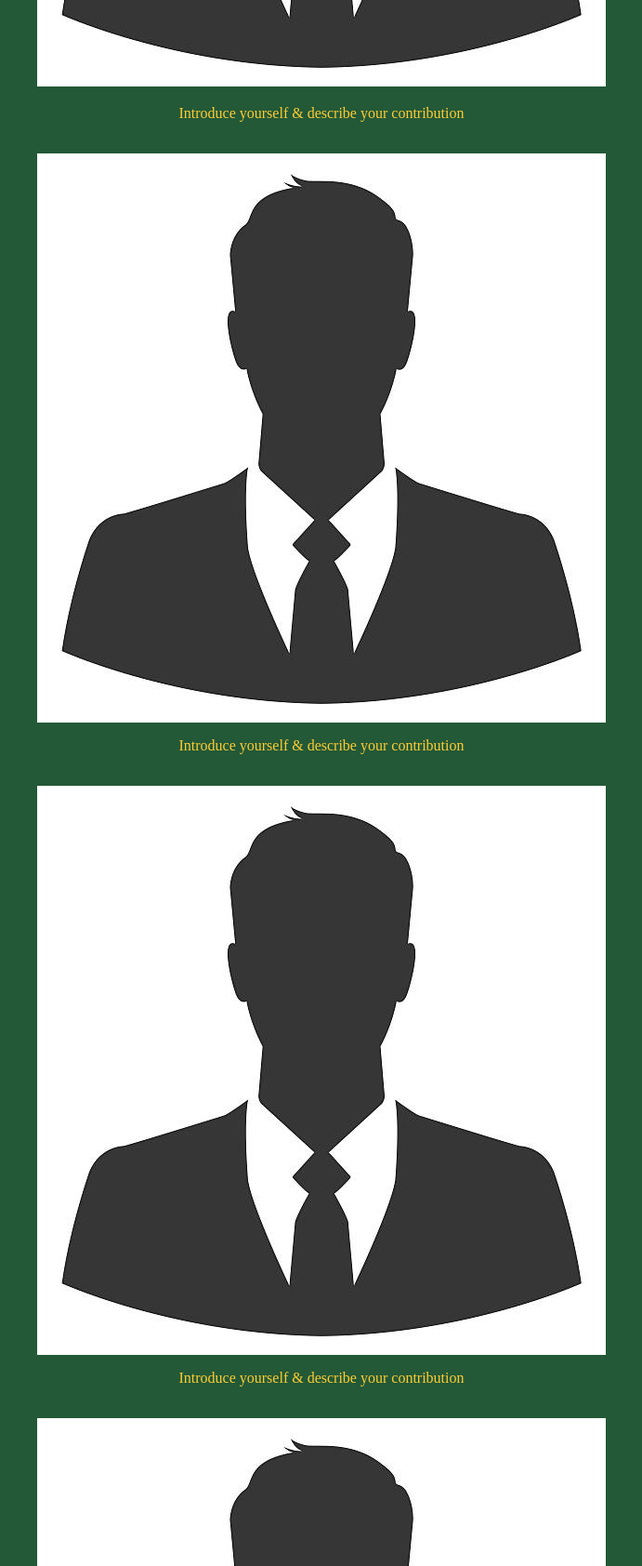
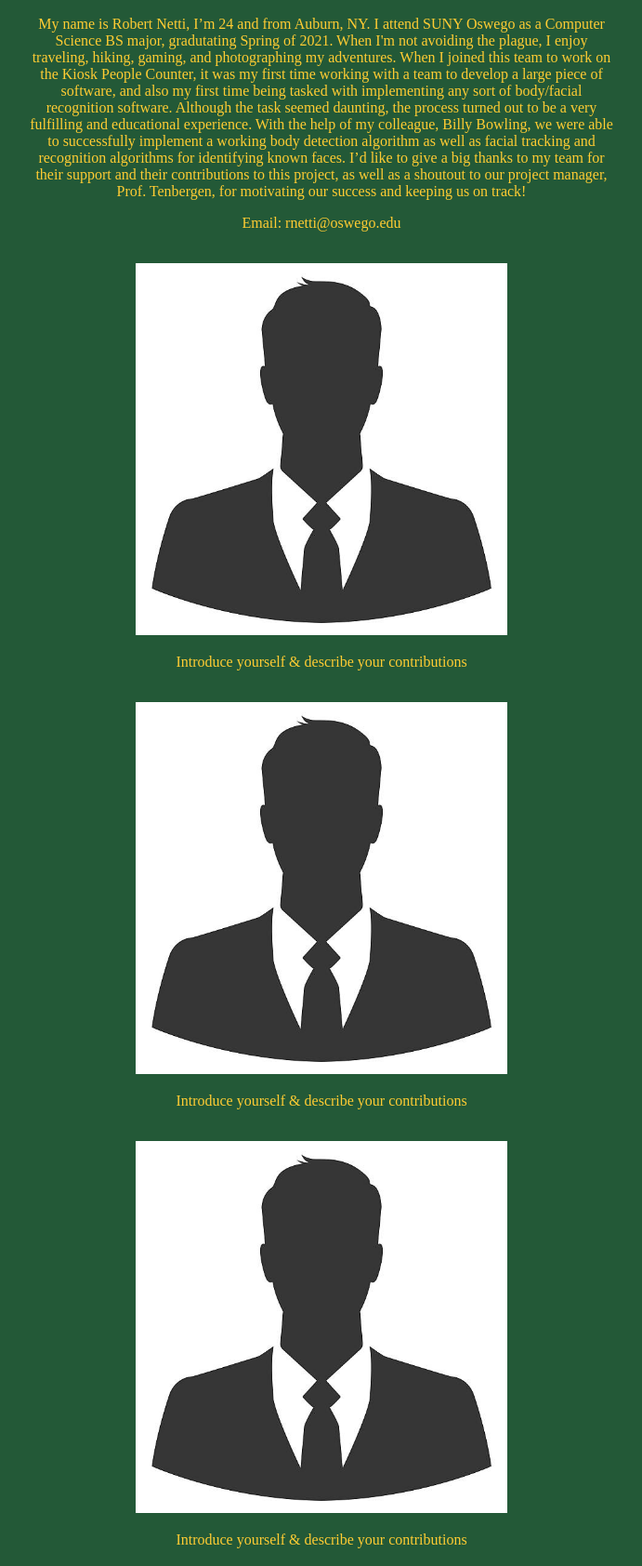
Before and after one commit to WeStandUnited/KIOSK-People-Counter, a plain HTML site: page about.html in a window 1280 px wide. Shown: the part 1116-2800 px from the top of the page at 93% size, without its empty margins (294-985 px from the left). Drawn offline with Linux system fonts and the light colour scheme.

Commit message:
added to about me page

```diff
--- a/about.html
+++ b/about.html
@@ -24,28 +24,29 @@
 
             </div>
             <div id="author1">
-                <img src="stock_image.jpeg" style="margin-left: auto; margin-right: auto;">
-                <p>Introduce yourself & describe your contribution</p>
+                <img src="rob_netti.jpg" style=" max-width: 400px; max-height: auto; margin-left: auto; margin-right: auto;">
+                <p style="text-align:center;margin-right: auto;margin-left: auto;max-width: 50%;  ">My name is Robert Netti, I’m 24 and from Auburn, NY. I attend SUNY Oswego as a Computer Science BS major, gradutating Spring of 2021. When I'm not avoiding the plague, I enjoy traveling, hiking, gaming, and photographing my adventures. When I joined this team to work on the Kiosk People Counter, it was my first time working with a team to develop a large piece of software, and also my first time being tasked with implementing any sort of body/facial recognition software. Although the task seemed daunting, the process turned out to be a very fulfilling and educational experience. With the help of my colleague, Billy Bowling, we were able to successfully implement a working body detection algorithm as well as facial tracking and recognition algorithms for identifying known faces. I’d like to give a big thanks to my team for their support and their contributions to this project, as well as a shoutout to our project manager, Prof. Tenbergen, for motivating our success and keeping us on track!</p>
+                <p>Email: rnetti@oswego.edu</p>
                 <br />
             </div>
             <div id="author2">
-                <img src="stock_image.jpeg" style=" display: block; margin-left: auto; margin-right: auto;">
-                <p>Introduce yourself & describe your contribution</p>
+                <img src="stock_image.jpeg" style=" max-width: 400px; max-height: auto; margin-left: auto; margin-right: auto;">
+                <p style="text-align:center;margin-right: auto;margin-left: auto;max-width: 50%;  ">Introduce yourself & describe your contributions</p>
                 <br />
             </div>
             <div id="author3">
-                <img src="stock_image.jpeg" style=" display: block; margin-left: auto; margin-right: auto;">
-                <p>Introduce yourself & describe your contribution</p>
+                <img src="stock_image.jpeg" style=" max-width: 400px; max-height: auto; margin-left: auto; margin-right: auto;">
+                <p style="text-align:center;margin-right: auto;margin-left: auto;max-width: 50%;  ">Introduce yourself & describe your contributions</p>
                 <br />
             </div>
             <div id="author4">
-                <img src="stock_image.jpeg" style=" display: block; margin-left: auto; margin-right: auto;">
-                <p>Introduce yourself & describe your contribution</p>
+                <img src="stock_image.jpeg" style=" max-width: 400px; max-height: auto; margin-left: auto; margin-right: auto;">
+                <p style="text-align:center;margin-right: auto;margin-left: auto;max-width: 50%;  ">Introduce yourself & describe your contributions</p>
                 <br />
             </div>
             <div id="author5">
-                <img src="stock_image.jpeg" style=" display: block; margin-left: auto; margin-right: auto;">
-                <p>Introduce yourself & describe your contribution</p>
+                <img src="stock_image.jpeg" style=" max-width: 400px; max-height: auto; margin-left: auto; margin-right: auto;">
+                <p style="text-align:center;margin-right: auto;margin-left: auto;max-width: 50%;  ">Introduce yourself & describe your contributions</p>
                 <br />
             </div>
 
```
Also changed, not shown: index.html (+1 -1 lines), rob_netti.jpg (added).
